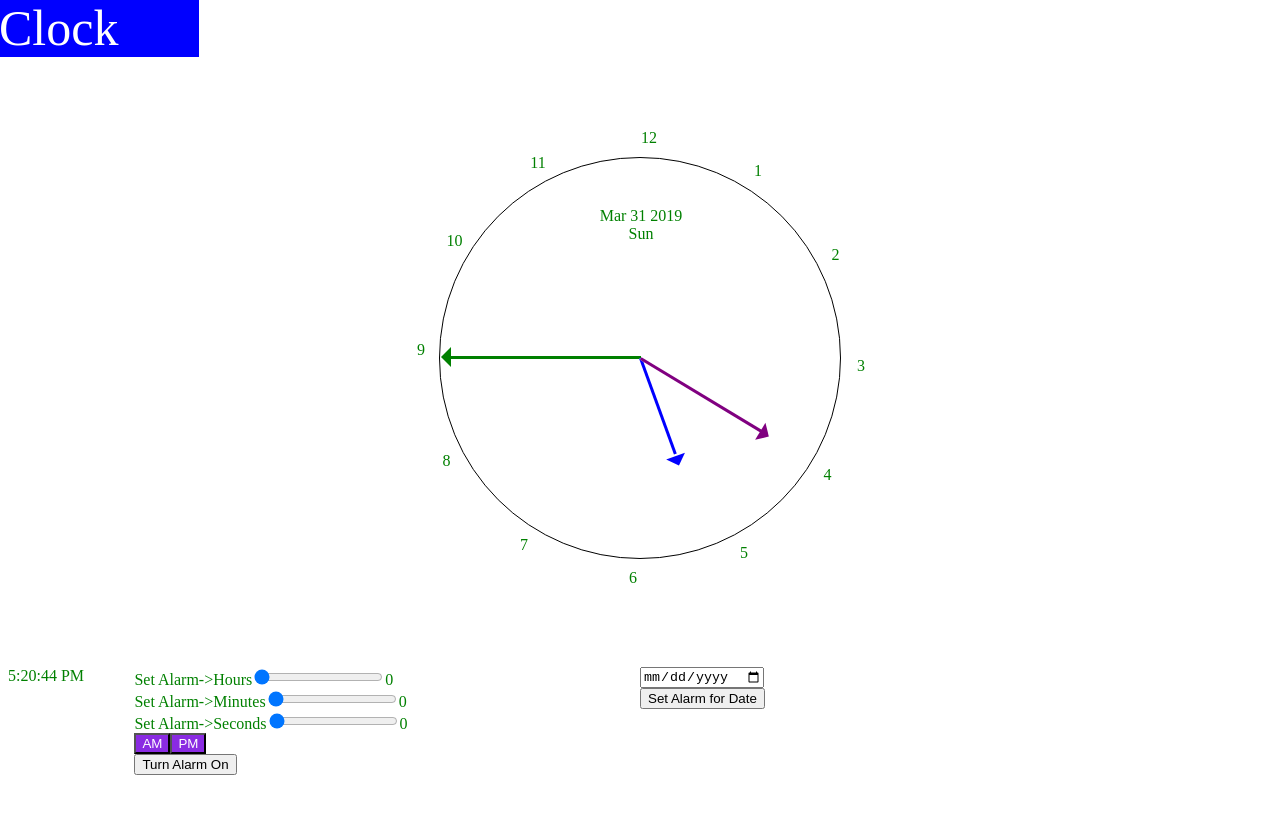
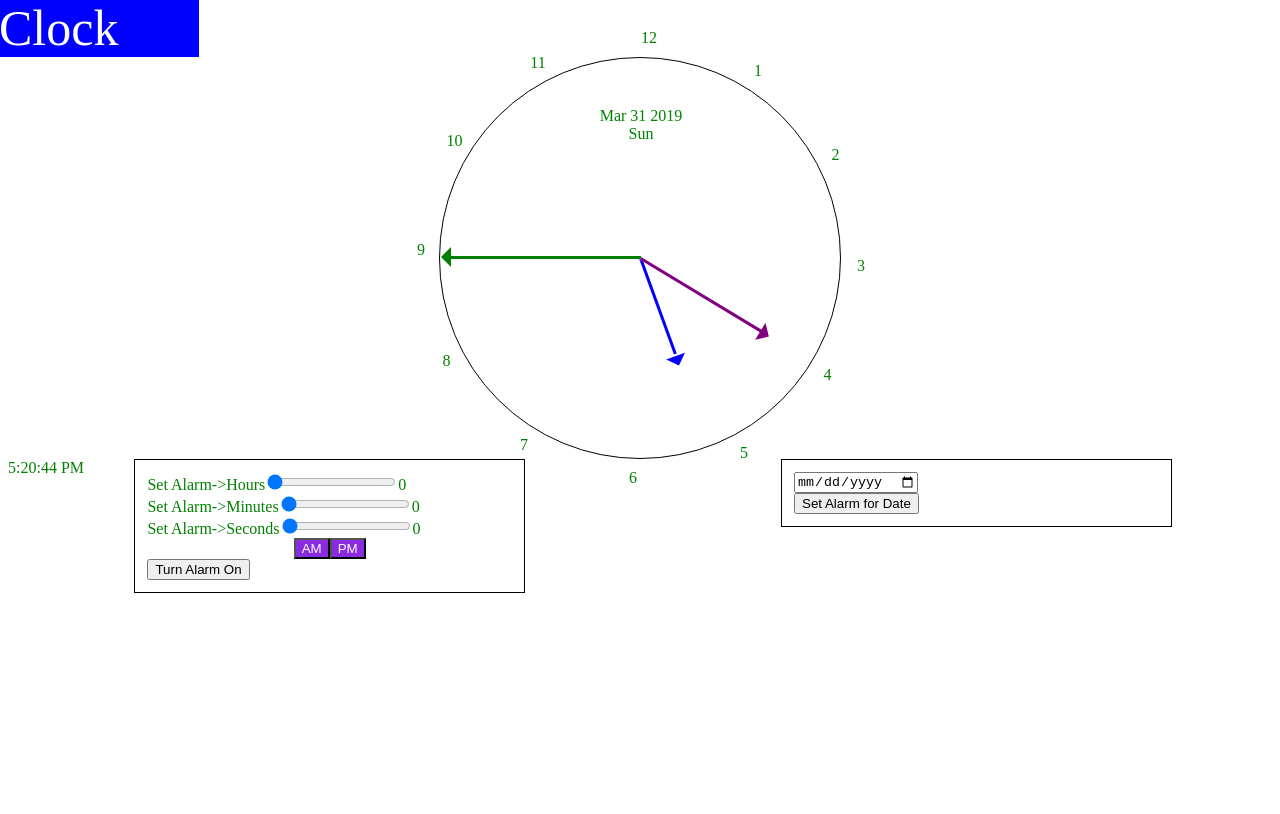
Before and after one commit to mariomui/clockapp, a React app: page / in a window 1280 px wide. Shown: the top 814 px of the page. Built offline with nearby package versions, Linux system fonts and the light colour scheme.

Commit message:
styling and borders

```diff
--- a/client/src/components/DatePicker.jsx
+++ b/client/src/components/DatePicker.jsx
@@ -41,7 +41,7 @@ export class DatePicker extends Component {
   }
   render() {
     const { alarmMonth, alarmDayNum, alarmYear, isDateAlarmSet } = this.state
-    const { dayWeek, month, dayNum, year, } = this.props.presentDate
+    const { month, dayNum, year, } = this.props.presentDate
 
     if (isDateAlarmSet) {
       if ((month === alarmMonth)) {
--- a/client/src/components/Layout.jsx
+++ b/client/src/components/Layout.jsx
@@ -11,7 +11,6 @@ export default ({ children }) => {
   return (
     <div className={layoutCss.container}>
       <Banner />
-      <div style={{ height: '100px' }} />
       <div className={layoutCss.rows}>
         {children}
       </div>
--- a/client/src/components/layout.module.css
+++ b/client/src/components/layout.module.css
@@ -14,24 +14,29 @@
 
 .rows {
   display: grid;
-  grid-auto-rows: 100%;
+  grid-auto-rows: 75%;
   grid-template-columns: 3fr 80% 3fr
 }
 
 .verticalRow {
   display: flex;
-  flex-direction: row
+  flex-direction: row;
+  justify-content: center;
 }
 
 .flexColOne {
   display: flex;
   flex: 1;
   flex-direction: column;
-  width: 20%;
+  width: 100%;
+  border: 1px solid black;
+  padding: 12px;
+
 }
 .flexColTwo {
   flex: 1;
   width: 33%;
+  padding-left: 20vw;
 }
 
 .button {
--- a/package.json
+++ b/package.json
@@ -5,7 +5,8 @@
   "main": "index.js",
   "scripts": {
     "test": "echo \"Error: no test specified\" && exit 1",
-    "build-dev": "webpack -d --watch --mode development"
+    "build-dev": "webpack -d --watch --mode development",
+    "build-prod": "netlify deploy --prod"
   },
   "keywords": [],
   "author": "",
```
Also changed, not shown: public/bundle.js.
